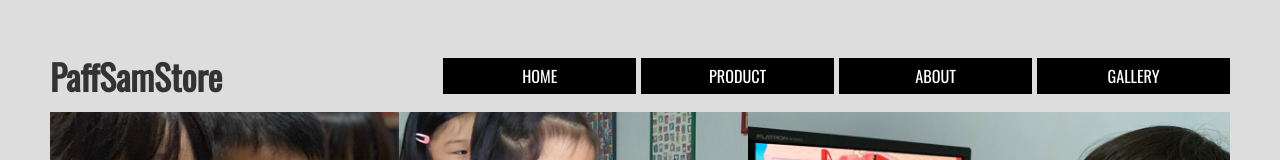
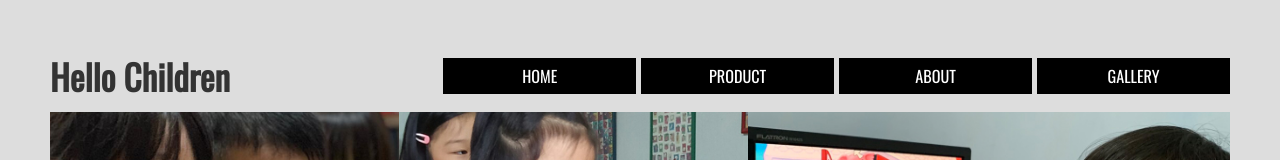
Before and after one commit to ray-remedia/ray-remedia.github.io, a plain HTML site: page index.html in a window 1280 px wide. Shown: the top 160 px of the page. Drawn offline with nearby package versions, Linux system fonts and the light colour scheme.

Commit message:
edit_index.html2

```diff
--- a/index.html
+++ b/index.html
@@ -3,7 +3,7 @@
 <head>
     <meta charset="UTF-8">
     <meta name="viewport" content="width=device-width, initial-scale=1.0">
-    <title>paffsamstore</title>
+    <title>Children Playgroup</title>
     <!-- ambil font dari google -->
     <link href="https://fonts.googleapis.com/css2?family=Oswald:wght@200;400&display=swap" rel="stylesheet">
 
@@ -39,7 +39,7 @@
 
             <!-- judul website -->
             <div class="brand">
-                <h1>PaffSamStore</h1>
+                <h1>Hello Children</h1>
             </div>
 
             <!-- menu2-nya -->
```
